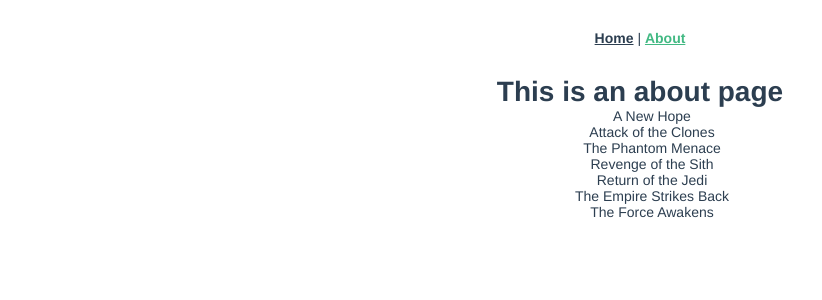
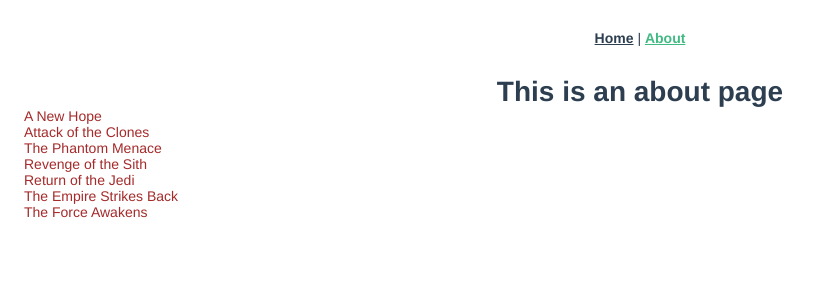
Before and after one commit to manoy96/manuel-final-vue, a Vue app: page /#/about in a window 1280 px wide. Shown: the top 300 px of the page, without its empty margins (0-822 px from the left). Built offline with nearby package versions, Linux system fonts and the light colour scheme.

Commit message:
playing around with styling on SWapi

```diff
--- a/src/views/About.vue
+++ b/src/views/About.vue
@@ -23,6 +23,8 @@
 <style scoped>
 ul{
   list-style-type: none;
+  text-align: left;
+  color:brown;
 }
 
 </style>
```
